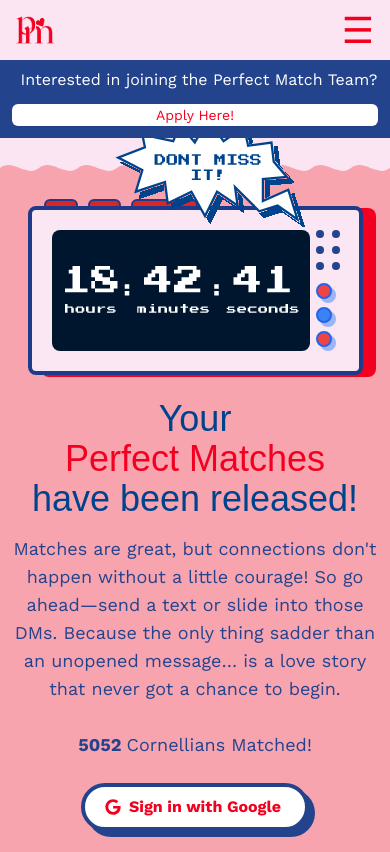
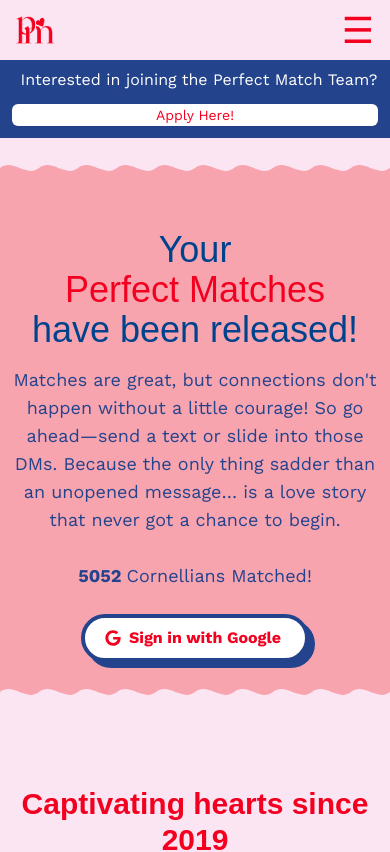
Before and after one commit to wyatt/perfect-match-web, a Next.js app: page / in a window 390 px wide. Shown: the top 852 px of the page. Built offline with nearby package versions, Linux system fonts and the light colour scheme; no server answers; the database is empty; a web font is replaced by a local one.

Commit message:
fix display

```diff
--- a/pages/index.tsx
+++ b/pages/index.tsx
@@ -80,8 +80,8 @@ const Home: NextPage = (props: any) => {
                 </div>
 
                 <section className="bg-pmpink2-500">
-                    <div className='flex flex-col justify-center align-middle items-center h-[75vh] lg:-[70vh] lg:flex-row lg:px-[12vw] z-20'>
-                        <div className='h-[50%] w-full lg:w-1/2 lg:mr-16 xl:mr-0 items-center justify-center flex'><Countdown /></div>
+                    <div className='flex flex-col justify-center align-middle items-center h-fit lg:h-[70vh] lg:flex-row lg:px-[12vw] z-20'>
+                        <div className='h-[50%] w-full lg:w-1/2 lg:mr-16 xl:mr-0 items-center justify-center hidden md:flex '><Countdown /></div>
                         <div className="lg:w-1/2">
                             <div className="mx-2 max-w-xl text-center lg:text-left sm:mx-auto lg:ml-[17%] mt-8 sm:mt-0 opacity-100">
                                 <div className="">
```
